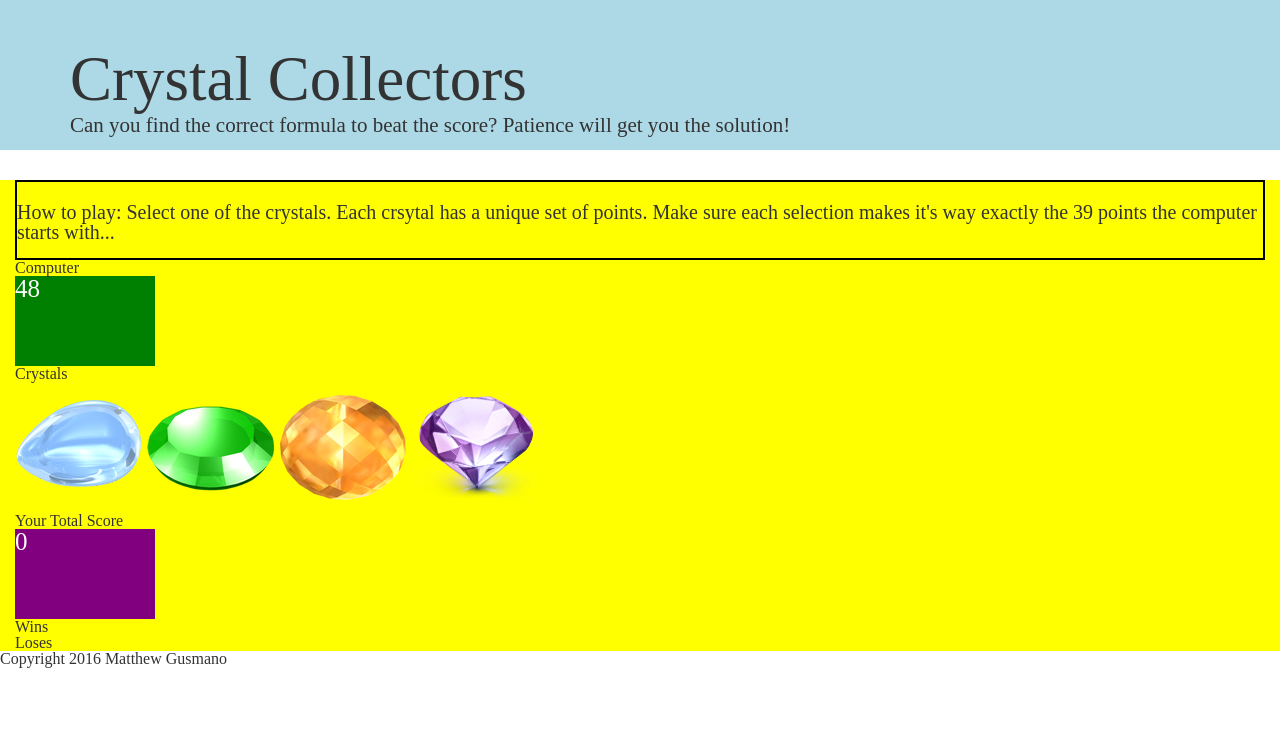
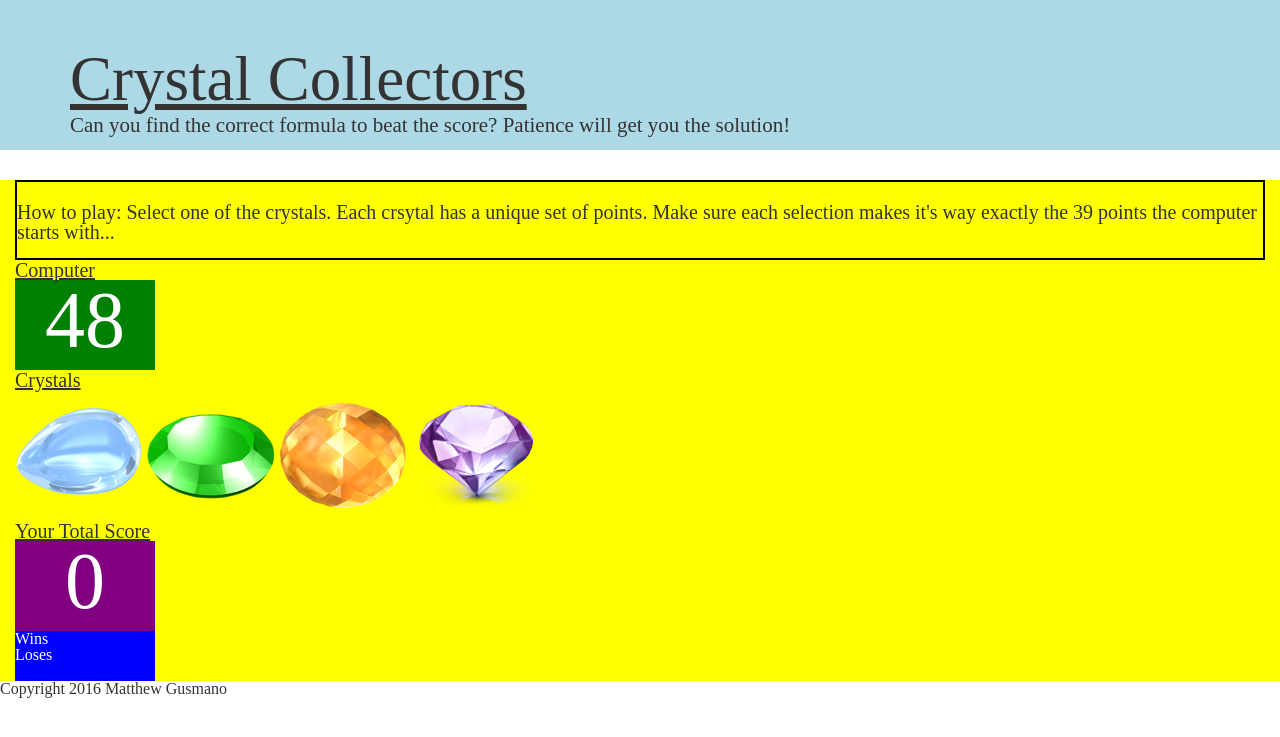
Before and after one commit to mgusmano84/week4-game, a PHP site: page / in a window 1280 px wide. Shown: the top 737 px of the page. Run offline with PHP 8.4, Linux system fonts and the light colour scheme.

Commit message:
updated css

```diff
--- a/assets/css/style.css
+++ b/assets/css/style.css
@@ -29,3 +29,28 @@
 		width: 140px;
 		background-color: purple;
 }
+
+#wins-loses {width: 140px;
+			height: 50px;
+			background-color: blue;
+
+}
+
+h2 {color: white;
+
+}
+
+h1{font-size: 20px;
+text-decoration: underline;
+
+}
+
+#score {text-align: center;
+		font-size: 80px;
+
+}
+
+#userscore {text-align: center;
+			font-size: 80px;
+
+}
--- a/index.html
+++ b/index.html
@@ -24,7 +24,7 @@
 
 <div class="container-fluid">
 	<div id="rules">
-		<h1><strong>How to play:</strong> Select one of the crystals.  Each crsytal has a unique set of points.  Make sure each selection makes it's way exactly the 39 points the computer starts with...</h1>
+		<h5><strong>How to play:</strong> Select one of the crystals.  Each crsytal has a unique set of points.  Make sure each selection makes it's way exactly the 39 points the computer starts with...</h5>
 	</div>
 	<div id="comp-score">
 		<h1>Computer</h1>
@@ -43,7 +43,7 @@
 		<p id="userscore"></p>
 	</div>
 	<div id="wins-loses">
-		<h1>Wins</h1>
+		<h2>Wins</h2>
 		<div id="wins"></div>
 		<h2>Loses</h2>
 		<div id="loses"></div>
```
